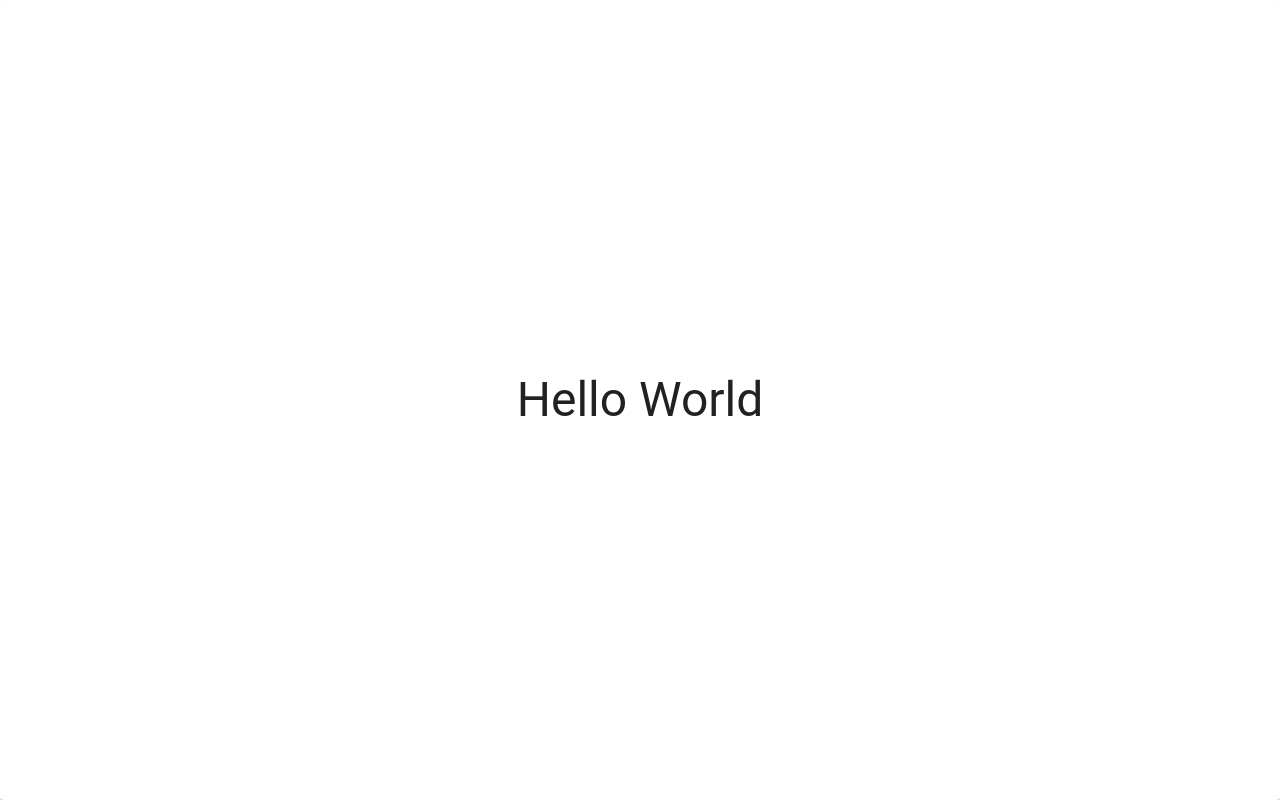
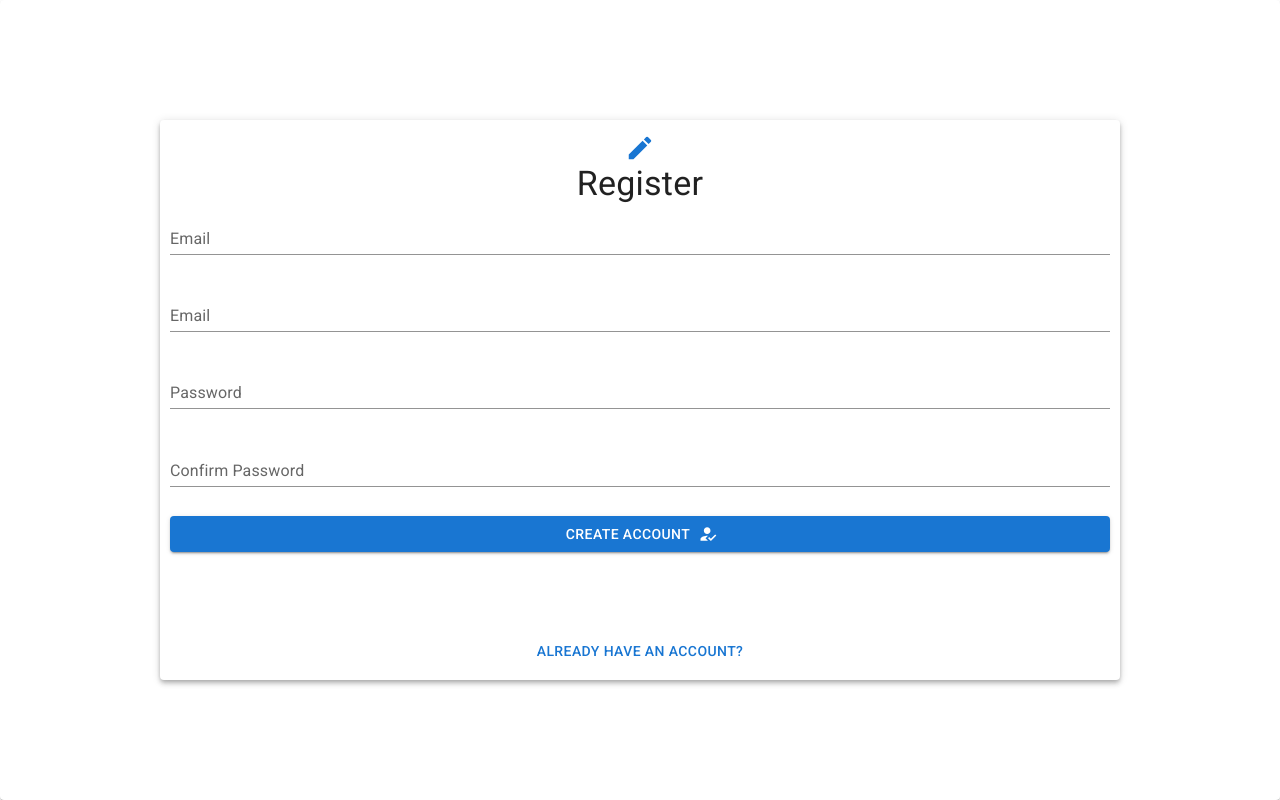
Before and after one commit to zJaaal/calendar-mern-app, a React (Vite) app: page /register in a window 1280 px wide. Built offline with nearby package versions, Linux system fonts and the light colour scheme.

Commit message:
Added calendar

```diff
--- a/index.html
+++ b/index.html
@@ -3,6 +3,14 @@
   <head>
     <meta charset="UTF-8" />
     <meta name="viewport" content="width=device-width, initial-scale=1.0" />
+    <link
+      rel="stylesheet"
+      href="https://fonts.googleapis.com/css?family=Roboto:300,400,500,700&display=swap"
+    />
+    <link
+      rel="stylesheet"
+      href="https://fonts.googleapis.com/icon?family=Material+Icons"
+    />
     <title>Calendar App</title>
   </head>
   <body>
--- a/package.json
+++ b/package.json
@@ -12,8 +12,11 @@
     "@emotion/styled": "^11.9.3",
     "@mui/icons-material": "^5.8.4",
     "@mui/material": "^5.8.7",
+    "moment": "^2.29.4",
     "react": "^18.0.0",
-    "react-dom": "^18.0.0"
+    "react-big-calendar": "^1.2.1",
+    "react-dom": "^18.0.0",
+    "react-router-dom": "^6.3.0"
   },
   "devDependencies": {
     "@types/react": "^18.0.0",
--- /dev/null
+++ b/src/components/ui/NavBar.jsx
@@ -0,0 +1,20 @@
+import { Box, AppBar, Toolbar, Typography, Button } from "@mui/material";
+import LogoutIcon from "@mui/icons-material/Logout";
+const NavBar = () => {
+  return (
+    <Box flexGrow={1}>
+      <AppBar position="static" color="primary">
+        <Toolbar>
+          <Typography variant="h6" component={"div"} flexGrow={1}>
+            Jalinson
+          </Typography>
+          <Button variant="text" color="inherit" endIcon={<LogoutIcon />}>
+            Log out
+          </Button>
+        </Toolbar>
+      </AppBar>
+    </Box>
+  );
+};
+
+export default NavBar;
--- a/src/index.css
+++ b/src/index.css
@@ -2,4 +2,9 @@ body,
 html {
   height: 100vh;
   width: 100vw;
+  font-family: "Roboto";
 }
+
+a {
+  text-decoration: none;
+}
--- /dev/null
+++ b/src/pages/auth/LoginPage.jsx
@@ -0,0 +1,83 @@
+import { Grid, Typography, Paper, TextField, Button } from "@mui/material";
+import { Link } from "react-router-dom";
+import EventAvailableIcon from "@mui/icons-material/EventAvailable";
+import LoginIcon from "@mui/icons-material/Login";
+
+const LoginPage = () => {
+  return (
+    <Grid container item xs justifyContent={"center"} alignItems={"center"}>
+      <Grid
+        container
+        direction={"column"}
+        item
+        xs={11}
+        md={6}
+        xl={6}
+        alignItems={"center"}
+        height={"70%"}
+      >
+        <Paper
+          elevation={4}
+          sx={{ width: "100%", padding: "10px", height: "100%" }}
+        >
+          <Grid container direction={"column"} height={"inherit"}>
+            <Grid
+              item
+              container
+              xs
+              direction={"column"}
+              alignItems={"center"}
+              justifyContent={"center"}
+            >
+              <EventAvailableIcon color="primary" sx={{ fontSize: "30px" }} />
+              <Typography variant="h4" align={"center"}>
+                Calendar
+              </Typography>
+            </Grid>
+            <Grid item xs>
+              <TextField
+                id="email-input"
+                label="Email"
+                variant="standard"
+                type={"text"}
+                fullWidth
+              />
+            </Grid>
+            <Grid item xs>
+              <TextField
+                id="password-input"
+                label="Password"
+                variant="standard"
+                type={"password"}
+                fullWidth
+              />
+            </Grid>
+            <Grid item xs>
+              <Button
+                variant="contained"
+                color="primary"
+                endIcon={<LoginIcon />}
+                fullWidth
+              >
+                Login
+              </Button>
+            </Grid>
+            <Grid
+              item
+              xs
+              container
+              justifyContent={"center"}
+              alignItems={"end"}
+            >
+              <Link to="/register">
+                <Button>Register</Button>
+              </Link>
+            </Grid>
+          </Grid>
+        </Paper>
+      </Grid>
+    </Grid>
+  );
+};
+
+export default LoginPage;
--- /dev/null
+++ b/src/pages/auth/RegisterPage.jsx
@@ -0,0 +1,100 @@
+import { Grid, Typography, Paper, TextField, Button } from "@mui/material";
+import { Link } from "react-router-dom";
+import HowToRegIcon from "@mui/icons-material/HowToReg";
+import CreateIcon from "@mui/icons-material/Create";
+const RegisterPage = () => {
+  return (
+    <Grid container item xs justifyContent={"center"} alignItems={"center"}>
+      <Grid
+        container
+        direction={"column"}
+        item
+        xs={11}
+        md={9}
+        xl={6}
+        alignItems={"center"}
+        height={"70%"}
+      >
+        <Paper
+          elevation={4}
+          sx={{ width: "100%", padding: "10px", height: "100%" }}
+        >
+          <Grid container direction={"column"} height={"inherit"}>
+            <Grid
+              item
+              container
+              xs
+              direction={"column"}
+              alignItems={"center"}
+              justifyContent={"center"}
+            >
+              <CreateIcon color="primary" sx={{ fontSize: "30px" }} />
+              <Typography variant="h4" align={"center"}>
+                Register
+              </Typography>
+            </Grid>
+            <Grid item xs>
+              <TextField
+                id="name-input"
+                label="Email"
+                variant="standard"
+                type={"text"}
+                fullWidth
+              />
+            </Grid>
+            <Grid item xs>
+              <TextField
+                id="email-input"
+                label="Email"
+                variant="standard"
+                type={"text"}
+                fullWidth
+              />
+            </Grid>
+            <Grid item xs>
+              <TextField
+                id="password-input"
+                label="Password"
+                variant="standard"
+                type={"password"}
+                fullWidth
+              />
+            </Grid>
+            <Grid item xs>
+              <TextField
+                id="confirm-input"
+                label="Confirm Password"
+                variant="standard"
+                type={"password"}
+                fullWidth
+              />
+            </Grid>
+            <Grid item xs>
+              <Button
+                variant="contained"
+                color="primary"
+                endIcon={<HowToRegIcon />}
+                fullWidth
+              >
+                Create Account
+              </Button>
+            </Grid>
+            <Grid
+              item
+              xs
+              container
+              justifyContent={"center"}
+              alignItems={"end"}
+            >
+              <Link to="/login">
+                <Button variant="text">Already have an account?</Button>
+              </Link>
+            </Grid>
+          </Grid>
+        </Paper>
+      </Grid>
+    </Grid>
+  );
+};
+
+export default RegisterPage;
--- /dev/null
+++ b/src/pages/calendar/CalendarPage.jsx
@@ -0,0 +1,57 @@
+import Grid from "@mui/material/Grid";
+import Typography from "@mui/material/Typography";
+import NavBar from "../../components/ui/NavBar";
+import moment from "moment";
+import { momentLocalizer, Calendar } from "react-big-calendar";
+
+import "react-big-calendar/lib/css/react-big-calendar.css";
+import { useTheme } from "@mui/material";
+
+const localizer = momentLocalizer(moment);
+
+const CalendarPage = () => {
+  const theme = useTheme();
+  const events = [
+    {
+      title: "Eugenio's Birthday",
+      start: moment().toDate(),
+      end: moment().add(2, "hours").toDate(),
+    },
+  ];
+
+  const eventStyleGetter = (event, start, end, isSelected) => {
+    const style = {
+      backgroundColor: `${theme.palette.primary.light}`,
+      borderRadius: "0px",
+      opacity: 0.8,
+      color: "white",
+      display: "block",
+    };
+    return style;
+  };
+  return (
+    <Grid container item xs direction={"column"} rowSpacing={1}>
+      <Grid item xs={1}>
+        <NavBar />
+      </Grid>
+      <Grid
+        item
+        xs
+        container
+        direction={"column"}
+        height={"100%"}
+        sx={{ overflowY: "scroll" }}
+      >
+        <Calendar
+          localizer={localizer}
+          startAccessor="start"
+          endAccessor="end"
+          events={events}
+          eventPropGetter={eventStyleGetter}
+        />
+      </Grid>
+    </Grid>
+  );
+};
+
+export default CalendarPage;
--- /dev/null
+++ b/src/router/AppRouter.jsx
@@ -0,0 +1,20 @@
+import Grid from "@mui/material/Grid";
+import { Routes, Route, Navigate } from "react-router-dom";
+import Typography from "@mui/material/Typography";
+import CalendarPage from "../pages/calendar/CalendarPage";
+import LoginPage from "../pages/auth/LoginPage";
+import RegisterPage from "../pages/auth/RegisterPage";
+const AppRouter = () => {
+  return (
+    <Grid container direction="row" height={"100vh"}>
+      <Routes>
+        <Route exact path="/login" element={<LoginPage />} />
+        <Route exact path="/register" element={<RegisterPage />} />
+        <Route exact path="/" element={<CalendarPage />} />
+        <Route path="/*" element={<Navigate to={-1} />} />
+      </Routes>
+    </Grid>
+  );
+};
+
+export default AppRouter;
--- a/src/routes/AppRouter.jsx
+++ /dev/null
@@ -1,18 +0,0 @@
-import Grid from "@mui/material/Grid";
-import Typography from "@mui/material/Typography";
-const AppRouter = () => {
-  return (
-    <Grid
-      container
-      direction="row"
-      justifyContent="center"
-      alignItems="center"
-      alignContent="center"
-      height={"100vh"}
-    >
-      <Typography variant="h3">Hello World</Typography>
-    </Grid>
-  );
-};
-
-export default AppRouter;
```
Also changed, not shown: src/CalendarApp.jsx (+4 -3 lines), 1 other file (tests, documents, lock files or other folders).
